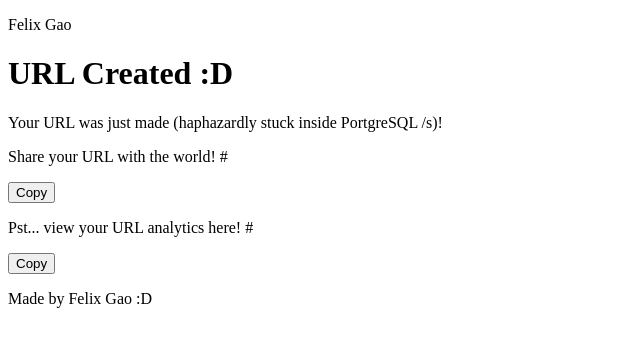
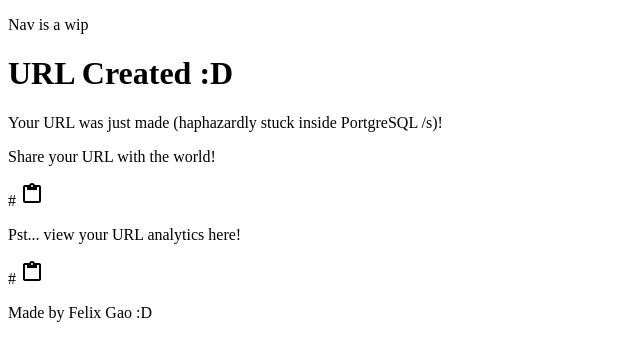
Before and after one commit to felixgao-0/my-website, a Flask app: template shortener/template/url_created.html in a window 1280 px wide. Shown: the top 361 px of the page, without its empty margins (0-640 px from the left). Run offline with Flask 3, Linux system fonts and the light colour scheme; the template is opened without the code that fills it: most values are stand-ins (such as "Sample title", 1, 10 or a date in 2020); some libraries are stand-ins or nearby versions.

Commit message:
finish analytics function, add icon to copy btn

```diff
--- a/shortener/database.py
+++ b/shortener/database.py
@@ -58,7 +58,9 @@ class Database:
         Fetch analytics data from the database
         """
         self.cur.execute(f"SELECT * FROM URLs WHERE analytics_url = '{analytics_url}';")
-        # TODO: Take item from that result and grab analytics with matching ID
+        url_id = self.cur.fetchall()[0][0] # Get url_id so search with on Analytics table
+
+        self.cur.execute(f"SELECT * FROM Analytics WHERE url_id = '{url_id}';")
         return self.cur.fetchall()
 
 
@@ -92,7 +94,7 @@ class Database:
         result = self.cur.fetchall()
 
         if result[0][0] > 1:
-            raise ValueError("Somethings messed up in the database to have 2 of the same URL")
+            raise ValueError("Somethings messed up in the database to have multiple of the same URL")
         else:
             return result[0][0] != 0
 
--- a/shortener/main.py
+++ b/shortener/main.py
@@ -31,7 +31,7 @@ def analytics(analytics_path):
 
 @app.route('/test')
 def test_page_lol():
-    return str(db.check_url_exists("analytics_url", "pnYnM5YXp6"))
+    return str(db.get_analytics("test5"))
 
 
 @app.route('/u/<url_path>')
@@ -54,7 +54,7 @@ def url_shortener(url_path):
         return flask.redirect("https://" + new_url, code=302) # Temp redirect
 
 
-@app.route('/api/create_url', methods=["POST"])
+@app.route('/create_url', methods=["POST"])
 def _api_url_creator():
     new_url = request.form.get("shortened-link-field")
     old_url = request.form.get("original-link-field")
@@ -79,15 +79,19 @@ def _api_url_creator():
     if db.check_url_exists("shortened_url", new_url):
         return "URL already exists", 409 # HTTP 409 = conflict
 
-    analytics_url = "".join(
-        # Generate a 10 character string of alphanumeric characters
-        random.choice(string.ascii_letters + string.digits) for _ in range(10)
-    )
+    while True:
+        analytics_url = "".join(
+            # Generate a 10 character string of alphanumeric characters
+            random.choice(string.ascii_letters + string.digits) for _ in range(10)
+        )
+        if not db.check_url_exists("analytics_url", analytics_url):
+            break
+
     db.add_url(old_url, new_url, analytics_url) # Add DB entry
     return flask.render_template(
         "url_created.html",
-        shortened_url=new_url,
-        analytics_url=analytics_url
+        shortened_url=f"https://url.dino.icu/u/{new_url}",
+        analytics_url=f"127.0.0.1:8080/analytics/{analytics_url}"
     ), 201
 
 
--- a/shortener/static/clipboardScript.js
+++ b/shortener/static/clipboardScript.js
@@ -5,15 +5,21 @@ document.addEventListener("DOMContentLoaded", (event) => {
 
     clipboardShortenedBtn.addEventListener("click", (event) => {
         let copyText = document.getElementById("clipboard-shortened").textContent;
+        clipboardShortenedBtn.textContent = 'check';
 
         navigator.clipboard.writeText(copyText)
-            .then(r => alert("Copied the text: " + copyText));
+            .then(r => setTimeout(() => {
+                clipboardShortenedBtn.textContent = 'content_paste';
+            }, 800)); // Revert checkmark back to clipboard icon
     });
 
     clipboardAnalyticsBtn.addEventListener("click", (event) => {
         let copyText = document.getElementById("clipboard-analytics").textContent;
+        clipboardAnalyticsBtn.textContent = 'check';
 
         navigator.clipboard.writeText(copyText)
-            .then(r => alert("Copied the text: " + copyText));
+            .then(r => setTimeout(() => {
+                clipboardAnalyticsBtn.textContent = 'content_paste';
+            }, 800)); // Revert checkmark back to clipboard icon
     });
 });
--- a/shortener/static/index.css
+++ b/shortener/static/index.css
@@ -18,3 +18,7 @@
     text-align: center;
     margin: auto;
 }
+
+.icon {
+    cursor: pointer;
+}
--- a/shortener/template/layout.html
+++ b/shortener/template/layout.html
@@ -11,7 +11,7 @@
 </head>
 <body>
     <nav id="nav">
-        <p>Felix Gao</p>
+        <p>Nav is a wip</p>
     </nav>
     <div id="content">
         {% block content %}{% endblock %}
--- a/shortener/template/url_created.html
+++ b/shortener/template/url_created.html
@@ -3,6 +3,10 @@
 {% block head %}
     <script src="{{ url_for('static', filename='clipboardScript.js') }}"></script>
     <link rel="stylesheet" href="{{ url_for('static', filename='index.css') }}">
+
+    <!-- Google Icons -->
+    <link rel="stylesheet" href="https://fonts.googleapis.com/css2?family=Material+Symbols+Outlined:opsz,wght,FILL,GRAD@24,400,0,0" />
+
 {% endblock %}
 
 {% block content %}
@@ -11,9 +15,14 @@
     <p>Your URL was just made (haphazardly stuck inside PortgreSQL /s)!</p>
 
     <div>
-        <p>Share your URL with the world! <span id="clipboard-shortened">{{ shortened_url }}</span></p>
-        <button id="btn-shortened">Copy</button><br>
-        <p>Pst... view your URL analytics here! <span id="clipboard-analytics">{{ analytics_url }}</span></p>
-        <button id="btn-analytics">Copy</button>
+        <p>Share your URL with the world!</p>
+        <span id="clipboard-shortened">{{ shortened_url }}</span>
+        <span class="material-symbols-outlined icon" id="btn-shortened">content_paste</span>
+    </div>
+    <div>
+        <p>Pst... view your URL analytics here!</p>
+        <span id="clipboard-analytics">{{ analytics_url }}</span>
+        <span class="material-symbols-outlined icon" id="btn-analytics">content_paste</span>
+
     </div>
 {% endblock %}
```
